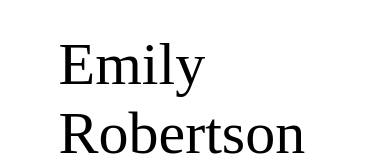
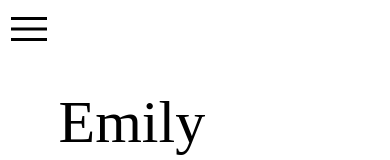
Before and after one commit to emyrue/my_portfolio, a React (Create React App) app: page / in a window 390 px wide. Shown: the top 160 px of the page. Built offline with nearby package versions, Linux system fonts and the light colour scheme.

Commit message:
Made hamburger interactive

```diff
--- a/src/components/navbar.js
+++ b/src/components/navbar.js
@@ -22,7 +22,7 @@ function NavBar() {
           </li>
         </ul>
       </nav>
-      <img src={hamburger} className={"menu-icon"}/>
+      <img src={hamburger} alt="menu" className={"menu-icon"} onClick={() => setListClasses("mobile-nav mobile-nav-show")} />
       <div className={listClasses}>
         <ul className="mobile-nav-links">
           <li>
--- a/src/style/navbar.css
+++ b/src/style/navbar.css
@@ -44,4 +44,9 @@
   .mobile-nav-show {
     display: block;
   }
+
+  .menu-icon {
+    display: block;
+    margin: 5px;
+  }
 }
```
